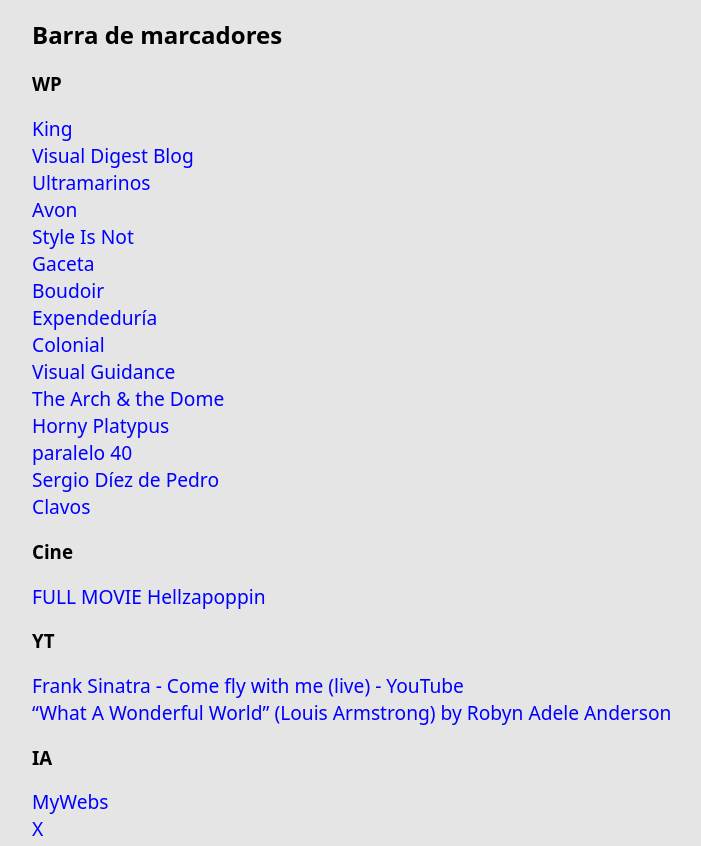
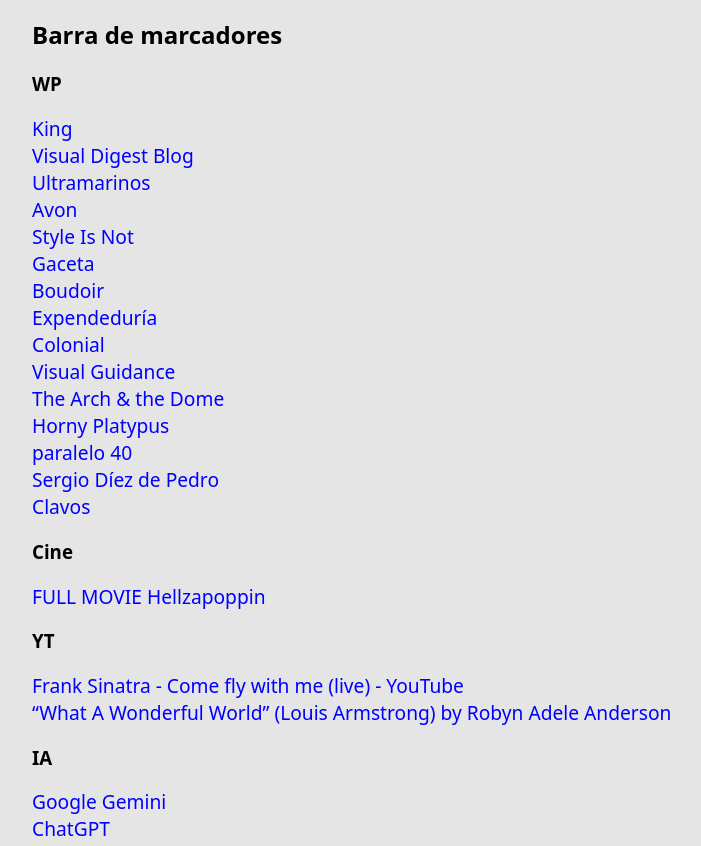
Before and after one commit to sergiodiezdepedro/chrome-bookmarks, a plain HTML site: page index.html in a window 1280 px wide. Shown: the part 78-924 px from the top of the page, without its empty margins (32-733 px from the left). Drawn offline with Linux system fonts and the light colour scheme.

Commit message:
IA links added

```diff
--- a/index.html
+++ b/index.html
@@ -58,8 +58,8 @@
         </dl><p>
         <dt><h3>IA</h3>
         <dl><p>
-            <dt><a href="https://bard.google.com/chat"></a>
-            <dt><a href="https://chat.openai.com/"></a>
+            <dt><a href="https://gemini.google.com/app">Google Gemini</a>
+            <dt><a href="https://chatgpt.com/">ChatGPT</a>
         </dl><p>
         <dt><a href="https://sergiodiezdepedro.gitlab.io/paginas/">MyWebs</a>
         <dt><a href="https://twitter.com/home">X</a>
```
